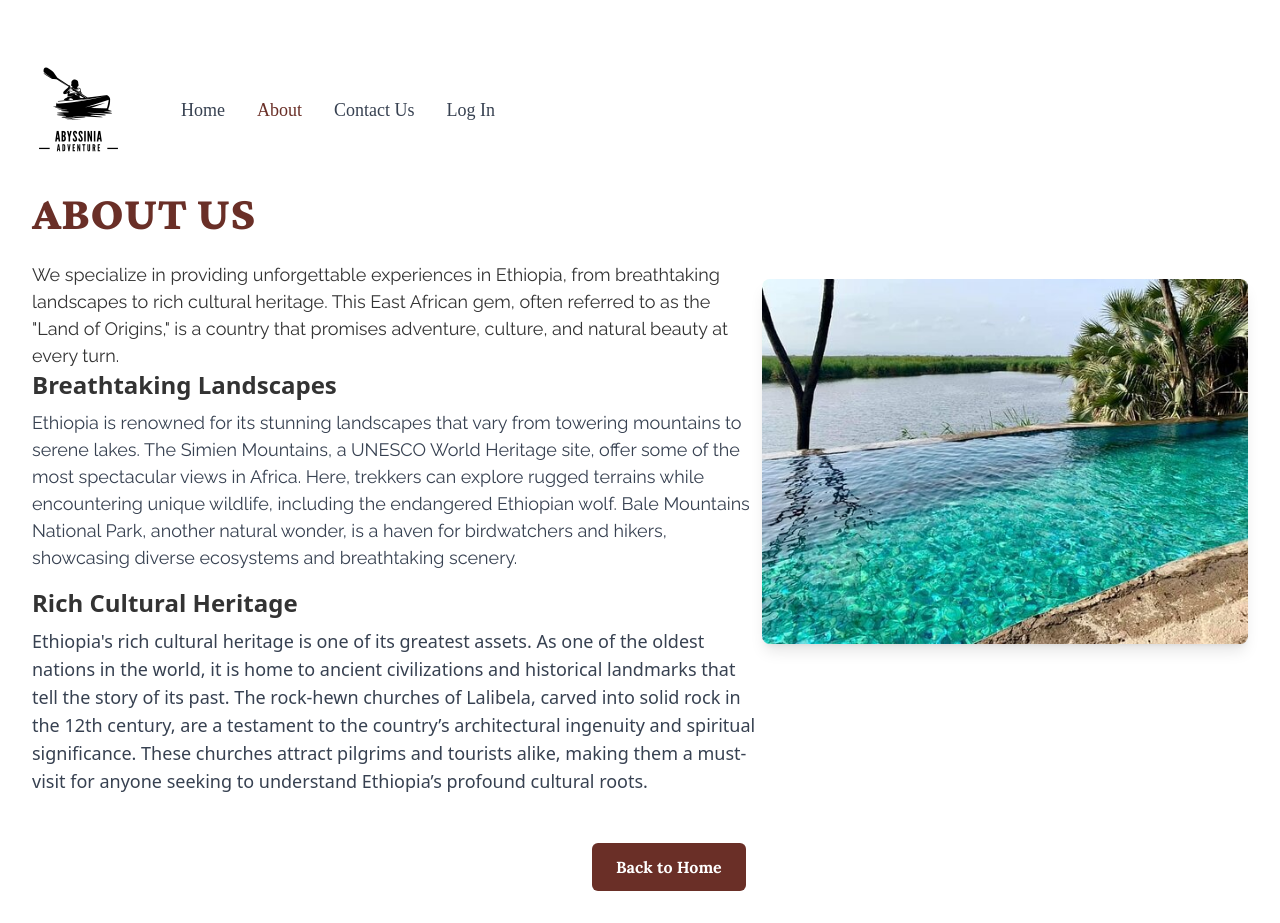
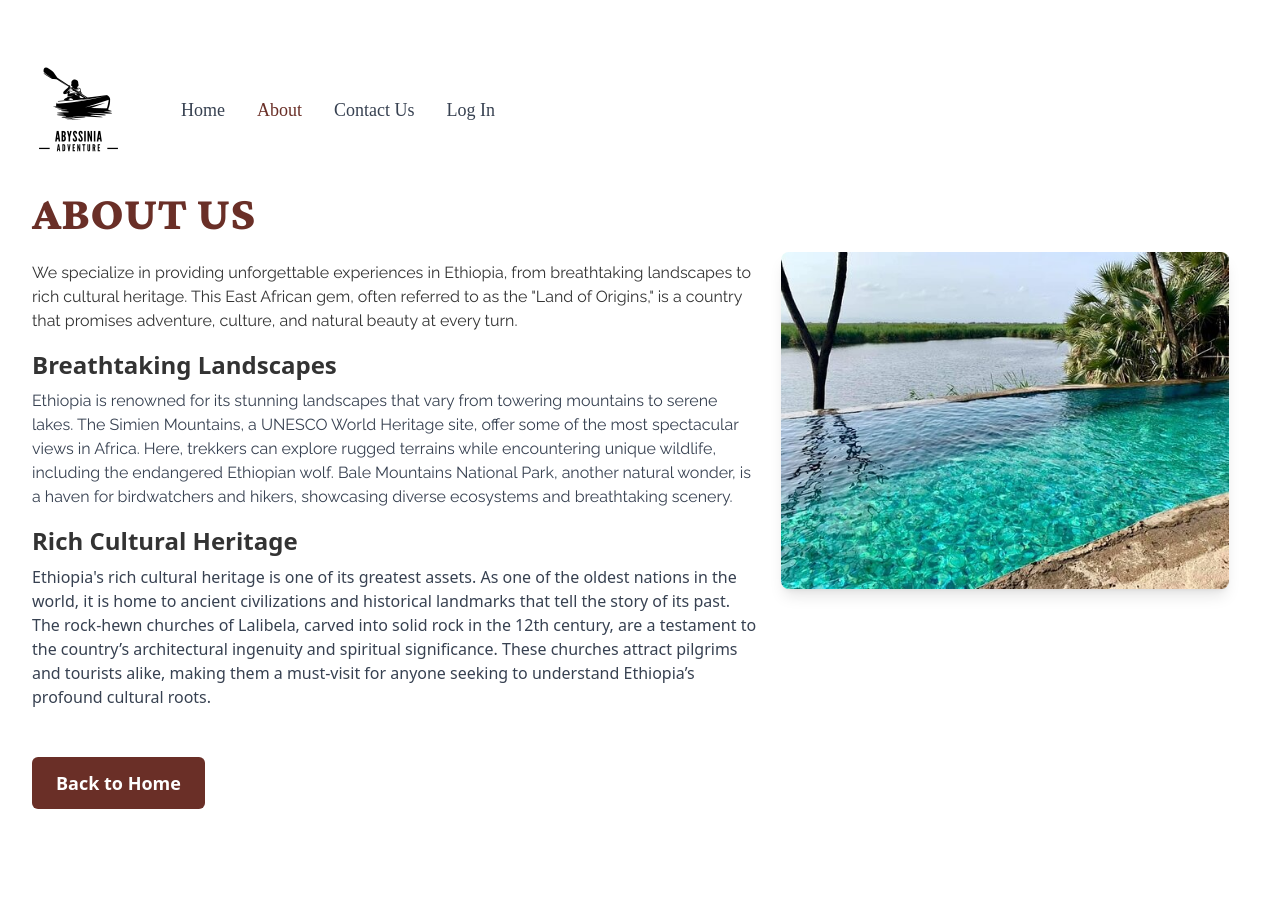
Before and after one commit to wubetu1122/Explore-Ethiopia, a React (Vite) app: page /about in a window 1280 px wide. After the commit the page ends 841 px from the top, so only its background shows below. Built offline with nearby package versions, Linux system fonts and the light colour scheme; a web font is replaced by a local one.

Commit message:
some finishings

```diff
--- a/src/pages/About.jsx
+++ b/src/pages/About.jsx
@@ -10,26 +10,26 @@ const About = () => {
             <div className="md:w-3/5 w-full flex flex-col justify-start md:justify-center md:pt-0 pt-4">
                 <Nav /> {/* Nav inside the left section */}
 
-                <div className="flex-grow flex flex-col justify-between mt-4 md:mt-0" style={{ minHeight: '400px' }}>
+                <div className="flex-grow flex flex-col justify-between mt-4 md:mt-0">
                     <div>
                         <h1 className="text-3xl md:text-5xl font-extrabold text-redish-500 font-crimson mb-4 md:mb-6">
                             ABOUT US
                         </h1>
-                        <p className="text-16px md:text-16px text-pencil-500 font-railway">
+                        <p className="text-sm md:text-base text-pencil-500 font-railway">
                             We specialize in providing unforgettable experiences in Ethiopia, from breathtaking landscapes to rich cultural heritage. This East African gem, often referred to as the "Land of Origins," is a country that promises adventure, culture, and natural beauty at every turn.
                         </p>
 
-                        <h2 className="text-2xl text-pencil-500 font-extrabold mb-2">Breathtaking Landscapes</h2>
-                        <p className="text-gray-700 text-16px mb-4 font-railway">
+                        <h2 className="text-xl md:text-2xl text-pencil-500 font-extrabold mb-2 mt-4">Breathtaking Landscapes</h2>
+                        <p className="text-gray-700 text-sm md:text-base mb-4 font-railway">
                             Ethiopia is renowned for its stunning landscapes that vary from towering mountains to serene lakes. The Simien Mountains, a UNESCO World Heritage site, offer some of the most spectacular views in Africa. Here, trekkers can explore rugged terrains while encountering unique wildlife, including the endangered Ethiopian wolf. Bale Mountains National Park, another natural wonder, is a haven for birdwatchers and hikers, showcasing diverse ecosystems and breathtaking scenery.
                         </p>
 
-                        <h2 className="text-2xl text-pencil-500 font-extrabold mb-2">Rich Cultural Heritage</h2>
-                        <p className="text-gray-700 text-lg mb-4">
+                        <h2 className="text-xl md:text-2xl text-pencil-500 font-extrabold mb-2 mt-4">Rich Cultural Heritage</h2>
+                        <p className="text-gray-700 text-sm md:text-base mb-4">
                             Ethiopia's rich cultural heritage is one of its greatest assets. As one of the oldest nations in the world, it is home to ancient civilizations and historical landmarks that tell the story of its past. The rock-hewn churches of Lalibela, carved into solid rock in the 12th century, are a testament to the country’s architectural ingenuity and spiritual significance. These churches attract pilgrims and tourists alike, making them a must-visit for anyone seeking to understand Ethiopia’s profound cultural roots.
                         </p>
 
-                        <Link to="/" className="inline-block ml-[560px] mt-8 px-6 py-3 bg-redish-500 text-white font-bold text-quote rounded-md font-lora">
+                        <Link to="/" className="inline-block mt-8 px-6 py-3 bg-redish-500 text-white font-bold text-lg rounded-md hover:bg-redish-700 transition duration-300">
                             Back to Home
                         </Link>
                     </div>
@@ -38,9 +38,9 @@ const About = () => {
 
             {/* Right Section - Image */}
             <div className="md:w-2/5 w-full flex justify-center items-center bg-white mt-8 md:mt-0">
-                <div className="relative w-full">
+                <div className="relative w-full max-w-md">
                     <div aria-hidden="true" className="w-full mx-auto">
-                        <img src={ethiopiaImage6} alt="Scenic Landscape" className="rounded-lg shadow-lg" />
+                        <img src={ethiopiaImage6} alt="Scenic Landscape" className="rounded-lg shadow-lg w-full h-auto object-cover" />
                     </div>
                 </div>
             </div>
```
